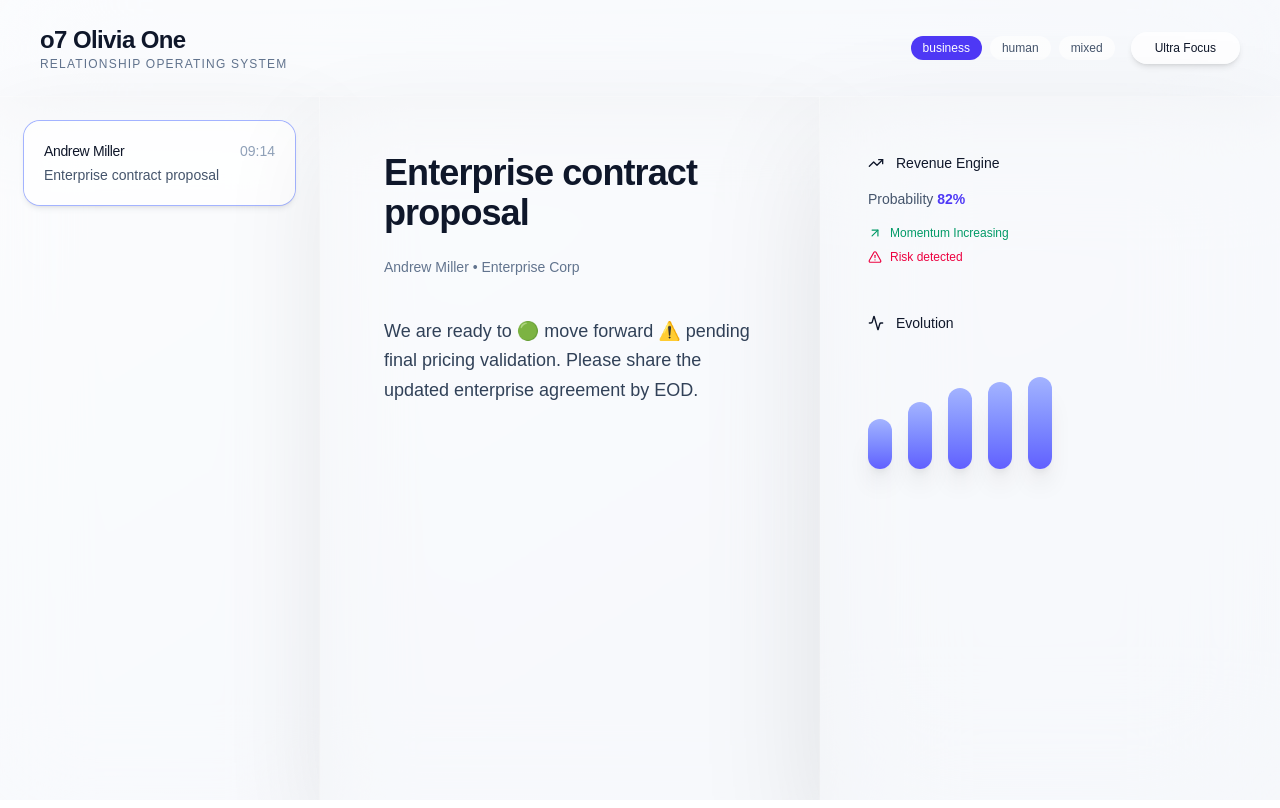
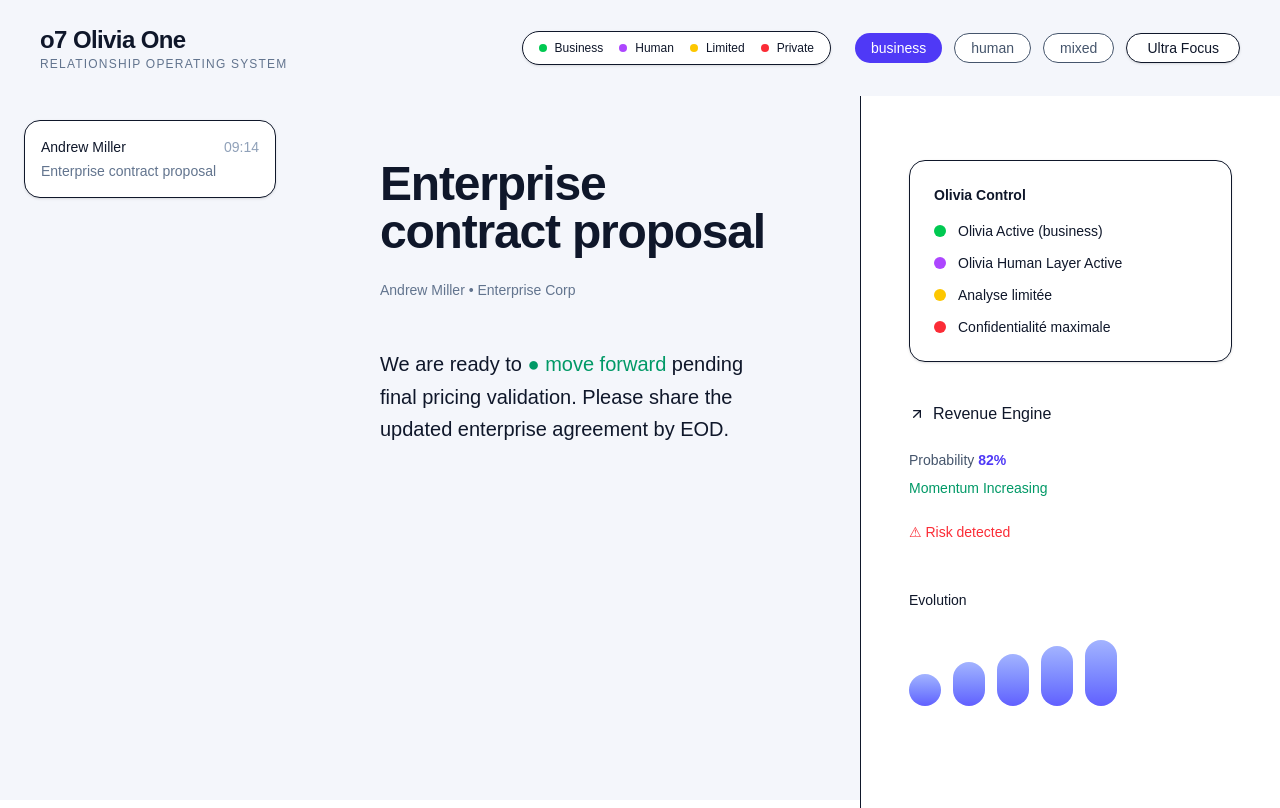
Before and after one commit to o7digital/oliviaOS-Alfa, a Next.js app in the folder apps/frontend/: page /inbox in a window 1280 px wide. Built offline with nearby package versions, Linux system fonts and the light colour scheme.

Commit message:
Add Olivia control status panel

```diff
--- a/apps/frontend/components/OliviaOS.tsx
+++ b/apps/frontend/components/OliviaOS.tsx
@@ -1,123 +1,20 @@
 "use client";
 
-import React, { useMemo, useRef, useState } from "react";
-import { motion, useMotionValue, useTransform } from "framer-motion";
-import {
-  TrendingUp,
-  Activity,
-  Users,
-  AlertTriangle,
-  ArrowUpRight,
-} from "lucide-react";
-
-type Context = "business" | "human" | "mixed";
-
-type MailItem = {
-  from: string;
-  company: string;
-  subject: string;
-  body: string;
-  date: string;
-  revenueScore: number;
-  revenueValue: number;
-  momentum: "up" | "down";
-  riskLevel: "low" | "medium" | "high";
-  scoreEvolution: number[];
-  timeline: {
-    label: string;
-    detail: string;
-    impact: "neutral" | "positive" | "risk" | "strong";
-  }[];
-  enterprise: string[];
-  userProfile: {
-    role: string;
-    authority: string;
-    tone: string;
-    relationshipScore: number;
-  };
-};
+import React from "react";
+import { ArrowUpRight } from "lucide-react";
 
 export default function OliviaOne() {
-  const [selectedMail, setSelectedMail] = useState(0);
-  const [focusMode, setFocusMode] = useState(false);
-  const [detectedContext] = useState<Context>("business");
-  const [manualOverride, setManualOverride] = useState<Context | null>(null);
-  const effectiveContext = manualOverride ?? detectedContext;
-  const containerRef = useRef<HTMLDivElement>(null);
-  const x = useMotionValue(0);
-  const y = useMotionValue(0);
-  const rotateX = useTransform(y, [-200, 200], [4, -4]);
-  const rotateY = useTransform(x, [-200, 200], [-4, 4]);
-
-  const mails: MailItem[] = [
-    {
+  const mail = {
     from: "Andrew Miller",
     company: "Enterprise Corp",
     subject: "Enterprise contract proposal",
     body: "We are ready to move forward pending final pricing validation. Please share the updated enterprise agreement by EOD.",
-      date: "09:14",
-      revenueScore: 82,
-      revenueValue: 120000,
-      momentum: "up",
-      riskLevel: "medium",
-      scoreEvolution: [45, 60, 72, 78, 82],
-      timeline: [
-        { label: "First contact", detail: "Met at Tech Summit", impact: "neutral" },
-        { label: "Pricing requested", detail: "Enterprise tier discussion", impact: "positive" },
-        { label: "Legal review", detail: "Validation pending", impact: "risk" },
-        { label: "Closing signal", detail: "Agreement requested", impact: "strong" },
-      ],
-      enterprise: [
-        "CFO engaged in Q1",
-        "Legal involved last week",
-        "Multiple departments reviewing",
-      ],
-      userProfile: {
-        role: "Enterprise Buyer",
-        authority: "Decision Maker",
-        tone: "Direct / Transactional",
-        relationshipScore: 78,
-      },
-    },
-  ];
-
-  const current = mails[selectedMail];
-
-  const themeClass = useMemo(() => {
-    if (effectiveContext === "business") {
-      return "bg-gradient-to-br from-[#f6f8fc] via-[#eef2f9] to-[#e8edf6]";
-    }
-    if (effectiveContext === "human") {
-      return "bg-gradient-to-br from-[#faf5ff] via-[#f3e8ff] to-[#ede9fe]";
-    }
-    return "bg-gradient-to-br from-[#fef9f3] via-[#fef3c7] to-[#fde68a]";
-  }, [effectiveContext]);
-
-  const highlightBody = (text: string) => {
-    if (effectiveContext === "business") {
-      return text
-        .replace("move forward", "🟢 move forward")
-        .replace("pending final pricing validation", "⚠️ pending final pricing validation");
-    }
-    if (effectiveContext === "human") {
-      return `💬 Tone detected: Direct / Low emotion\n\n${text}`;
-    }
-    return `⚖️ Mixed Context Detected\n\n${text}`;
+    probability: 82,
   };
 
   return (
-    <div
-      ref={containerRef}
-      onMouseMove={(event) => {
-        const rect = containerRef.current?.getBoundingClientRect();
-        if (!rect) return;
-
-        x.set(event.clientX - rect.width / 2);
-        y.set(event.clientY - rect.height / 2);
-      }}
-      className={`h-screen overflow-hidden ${themeClass} text-[#0f172a]`}
-    >
-      <div className="flex items-center justify-between border-b border-white/40 bg-white/50 px-10 py-6 shadow-[0_20px_60px_rgba(0,0,0,0.08)] backdrop-blur-3xl">
+    <div className="h-screen bg-[#f4f6fb] text-[#0f172a]">
+      <div className="flex items-center justify-between px-10 py-6">
         <div>
           <div className="text-2xl font-semibold tracking-tight">o7 Olivia One</div>
           <div className="text-xs tracking-widest text-slate-500 uppercase">
@@ -125,130 +22,119 @@ export default function OliviaOne() {
           </div>
         </div>
 
-        <div className="flex items-center gap-4">
-          <div className="flex gap-2 text-xs">
-            {(["business", "human", "mixed"] as const).map((mode) => (
-              <button
-                key={mode}
-                onClick={() => setManualOverride(manualOverride === mode ? null : mode)}
-                className={`rounded-full px-3 py-1 transition-all ${
-                  effectiveContext === mode
-                    ? "bg-indigo-600 text-white"
-                    : "bg-white/70 text-slate-600"
-                }`}
-              >
-                {mode}
-              </button>
-            ))}
+        <div className="flex items-center gap-6">
+          <div className="flex items-center gap-4 rounded-full border bg-white px-4 py-2 text-xs font-medium shadow-sm">
+            <span className="flex items-center gap-2">
+              <span className="h-2 w-2 rounded-full bg-green-500" /> Business
+            </span>
+            <span className="flex items-center gap-2">
+              <span className="h-2 w-2 rounded-full bg-purple-500" /> Human
+            </span>
+            <span className="flex items-center gap-2">
+              <span className="h-2 w-2 rounded-full bg-yellow-400" /> Limited
+            </span>
+            <span className="flex items-center gap-2">
+              <span className="h-2 w-2 rounded-full bg-red-500" /> Private
+            </span>
           </div>
 
-          <button
-            onClick={() => setFocusMode(!focusMode)}
-            className="rounded-full bg-white/70 px-6 py-2 text-xs shadow-md backdrop-blur transition-all duration-500 hover:shadow-xl"
-          >
-            {focusMode ? "Exit Focus" : "Ultra Focus"}
+          <div className="flex gap-3 text-sm">
+            <button className="rounded-full bg-indigo-600 px-4 py-1 text-white">
+              business
             </button>
+            <button className="rounded-full border bg-white px-4 py-1 text-slate-600">
+              human
+            </button>
+            <button className="rounded-full border bg-white px-4 py-1 text-slate-600">
+              mixed
+            </button>
+            <button className="rounded-full border bg-white px-5 py-1 shadow">
+              Ultra Focus
+            </button>
+          </div>
         </div>
       </div>
 
       <div className="flex h-[calc(100vh-88px)]">
-        {!focusMode && (
-          <motion.div
-            style={{ rotateX, rotateY }}
-            className="w-80 space-y-4 border-r border-white/40 bg-white/60 p-6 shadow-[0_30px_80px_rgba(0,0,0,0.08)] backdrop-blur-2xl"
-          >
-            {mails.map((mail, index) => (
-              <motion.div
-                key={mail.subject}
-                whileHover={{ scale: 1.03 }}
-                onClick={() => setSelectedMail(index)}
-                className={`cursor-pointer rounded-2xl bg-white/60 p-5 shadow-md backdrop-blur-xl transition-all duration-500 hover:shadow-2xl ${
-                  selectedMail === index ? "ring-1 ring-indigo-300" : ""
-                }`}
-              >
-                <div className="flex justify-between text-sm">
-                  <div className="font-medium tracking-tight">{mail.from}</div>
-                  <div className="text-slate-400">{mail.date}</div>
+        <div className="w-[300px] px-6">
+          <div className="mt-6 cursor-pointer rounded-2xl border bg-white p-4 shadow-sm">
+            <div className="flex justify-between text-sm font-medium">
+              <span>Andrew Miller</span>
+              <span className="text-slate-400">09:14</span>
             </div>
-                <div className="mt-1 text-sm text-slate-600">{mail.subject}</div>
-              </motion.div>
-            ))}
-          </motion.div>
-        )}
-
-        <motion.div
-          layout
-          style={{ rotateX, rotateY }}
-          className="flex-1 whitespace-pre-line border-r border-white/40 bg-white/60 px-16 py-14 shadow-[0_40px_100px_rgba(0,0,0,0.08)] backdrop-blur-2xl"
-        >
-          <div className="mb-6 text-4xl font-semibold tracking-tight">
-            {current.subject}
-          </div>
-          <div className="mb-10 text-sm text-slate-500">
-            {current.from} • {current.company}
-          </div>
-          <div className="max-w-3xl text-lg leading-relaxed text-slate-700">
-            {highlightBody(current.body)}
-          </div>
-        </motion.div>
-
-        <motion.div
-          style={{ rotateX, rotateY }}
-          className="w-[460px] overflow-y-auto bg-white/60 px-12 py-14 shadow-[0_50px_120px_rgba(0,0,0,0.1)] backdrop-blur-3xl"
-        >
-          <div className="space-y-12">
-            {effectiveContext !== "human" && (
-              <div>
-                <div className="mb-4 flex items-center gap-3 text-sm font-medium">
-                  <TrendingUp size={16} /> Revenue Engine
-                </div>
-                <div className="text-sm text-slate-600">
-                  Probability{" "}
-                  <span className="font-semibold text-indigo-600">
-                    {current.revenueScore}%
-                  </span>
-                </div>
-                <div className="mt-4 flex items-center gap-2 text-xs font-medium text-emerald-600">
-                  <ArrowUpRight size={14} /> Momentum Increasing
-                </div>
-                <div className="mt-2 flex items-center gap-2 text-xs font-medium text-rose-600">
-                  <AlertTriangle size={14} /> Risk detected
+            <div className="mt-1 text-sm text-slate-500">
+              Enterprise contract proposal
             </div>
           </div>
-            )}
+        </div>
 
-            {effectiveContext !== "business" && (
-              <div>
-                <div className="mb-4 flex items-center gap-3 text-sm font-medium">
-                  <Users size={16} /> Human Signal
+        <div className="flex-1 px-20 pt-16">
+          <div className="max-w-3xl">
+            <div className="mb-6 text-5xl font-semibold tracking-tight">
+              {mail.subject}
             </div>
-                <div className="text-sm text-slate-600">
-                  Tone: {current.userProfile.tone}
+            <div className="mb-12 text-sm text-slate-500">
+              {mail.from} • {mail.company}
             </div>
-                <div className="text-sm text-slate-600">
-                  Relationship: {current.userProfile.relationshipScore}/100
+            <div className="text-xl leading-relaxed">
+              We are ready to
+              <span className="font-medium text-emerald-600"> ● move forward </span>
+              pending final pricing validation. Please share the updated
+              enterprise agreement by EOD.
             </div>
           </div>
-            )}
+        </div>
+
+        <div className="w-[420px] space-y-10 border-l bg-white px-12 pt-16">
+          <div className="rounded-2xl border p-6 shadow-sm">
+            <div className="mb-4 text-sm font-semibold">Olivia Control</div>
+            <div className="space-y-3 text-sm">
+              <div className="flex items-center gap-3">
+                <span className="h-3 w-3 rounded-full bg-green-500" />
+                Olivia Active (business)
+              </div>
+              <div className="flex items-center gap-3">
+                <span className="h-3 w-3 rounded-full bg-purple-500" />
+                Olivia Human Layer Active
+              </div>
+              <div className="flex items-center gap-3">
+                <span className="h-3 w-3 rounded-full bg-yellow-400" />
+                Analyse limitée
+              </div>
+              <div className="flex items-center gap-3">
+                <span className="h-3 w-3 rounded-full bg-red-500" />
+                Confidentialité maximale
+              </div>
+            </div>
+          </div>
 
           <div>
-              <div className="mb-6 flex items-center gap-3 text-sm font-medium">
-                <Activity size={16} /> Evolution
+            <div className="mb-6 flex items-center gap-2">
+              <ArrowUpRight size={16} />
+              <span className="font-medium">Revenue Engine</span>
             </div>
-              <div className="flex h-28 items-end gap-4">
-                {current.scoreEvolution.map((score, index) => (
-                  <motion.div
-                    key={index}
-                    initial={{ height: 0 }}
-                    animate={{ height: `${score}%` }}
-                    transition={{ duration: 0.8, delay: index * 0.15 }}
-                    className="w-6 rounded-2xl bg-gradient-to-t from-indigo-500 to-indigo-300 shadow-xl"
+            <div className="mb-2 text-sm text-slate-600">
+              Probability
+              <span className="font-semibold text-indigo-600"> {mail.probability}%</span>
+            </div>
+            <div className="mb-6 text-sm font-medium text-emerald-600">
+              Momentum Increasing
+            </div>
+            <div className="mb-12 text-sm font-medium text-red-500">
+              ⚠ Risk detected
+            </div>
+            <div className="mb-4 text-sm font-medium">Evolution</div>
+            <div className="flex h-20 items-end gap-3">
+              {[40, 55, 65, 75, 82].map((height) => (
+                <div
+                  key={height}
+                  className="w-8 rounded-full bg-gradient-to-t from-indigo-500 to-indigo-300"
+                  style={{ height: `${height}%` }}
                 />
               ))}
             </div>
           </div>
         </div>
-        </motion.div>
       </div>
     </div>
   );
```
Lines whose indentation alone changed are shown as unchanged.
